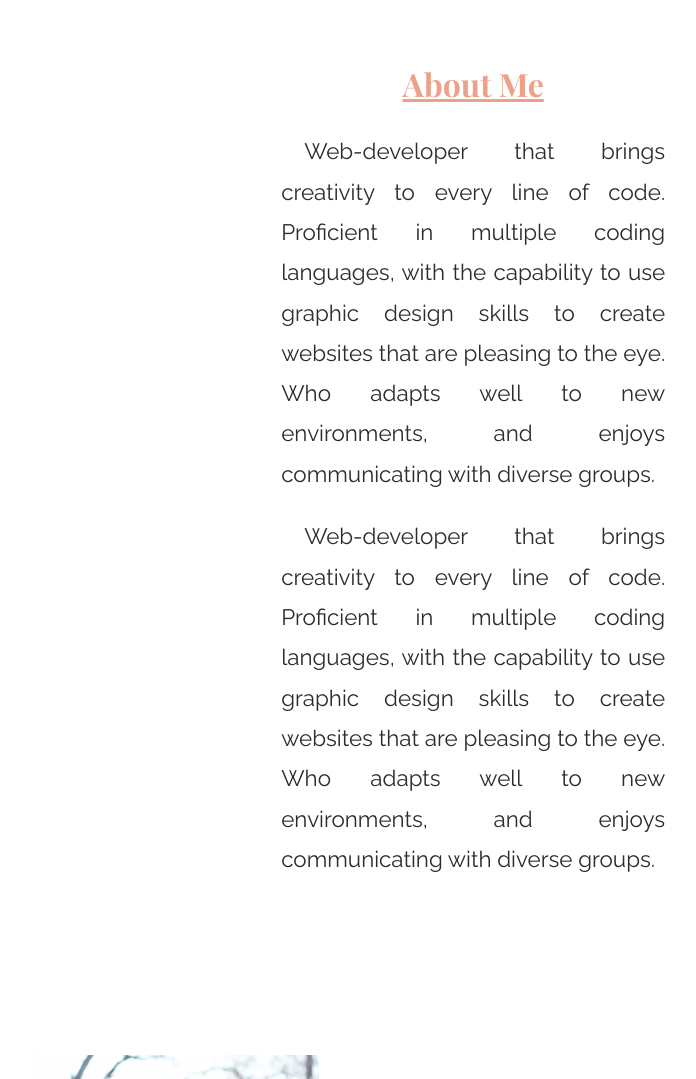
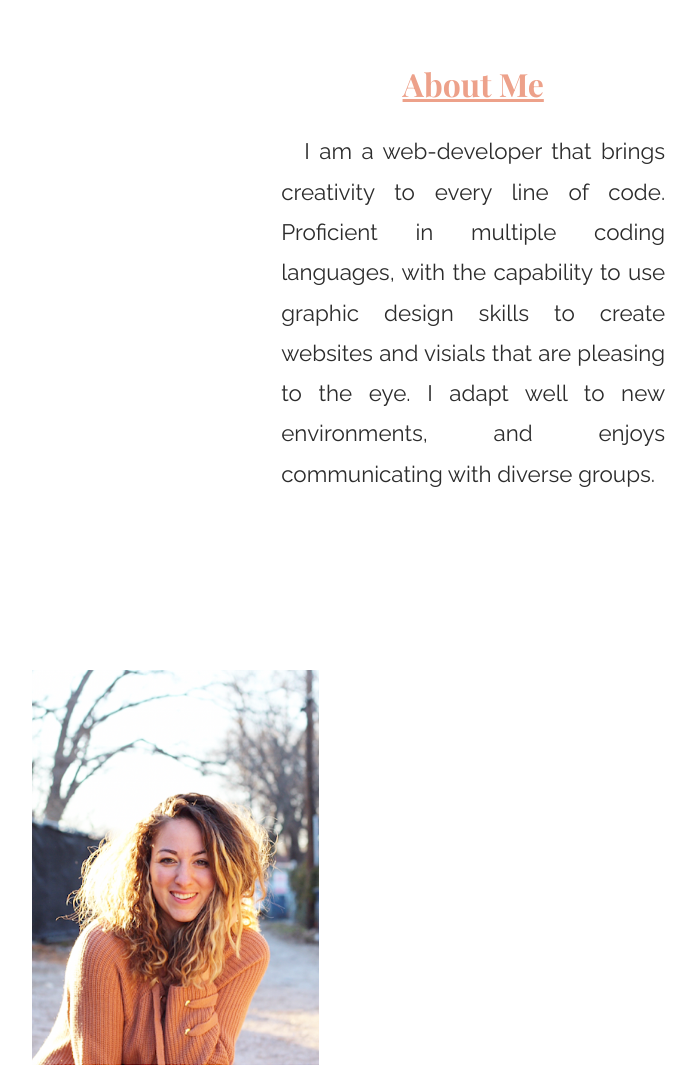
Before and after one commit to ssotereanos/portfolio, a plain HTML site: page index.html in a window 1280 px wide. Shown: the part 840-1919 px from the top of the page, without its empty margins (70-766 px from the left). Drawn offline with nearby package versions, Linux system fonts and the light colour scheme.

Commit message:
Add files via upload

```diff
--- a/index.html
+++ b/index.html
@@ -31,7 +31,7 @@
       <div class="clearfix"></div>
          <section class="left-col">
               <h2>About Me</h2>
-               <p style="text-indent:6%;">Web-developer that brings creativity to every line of code. Proficient in multiple coding languages, with the capability to use graphic design skills to create websites that are pleasing to the eye. Who adapts well to new environments, and enjoys communicating with diverse groups.<p style="text-indent:6%;">Web-developer that brings creativity to every line of code. Proficient in multiple coding languages, with the capability to use graphic design skills to create websites that are pleasing to the eye. Who adapts well to new environments, and enjoys communicating with diverse groups.</p> </p>
+               <p style="text-indent:6%;">I am a web-developer that brings creativity to every line of code. Proficient in multiple coding languages, with the capability to use graphic design skills to create websites and visials that are pleasing to the eye. I adapt well to new environments, and enjoys communicating with diverse groups.</p>
          </section>
          <section class="sidebar">
          	 <img src='img/me.jpg'>
```
